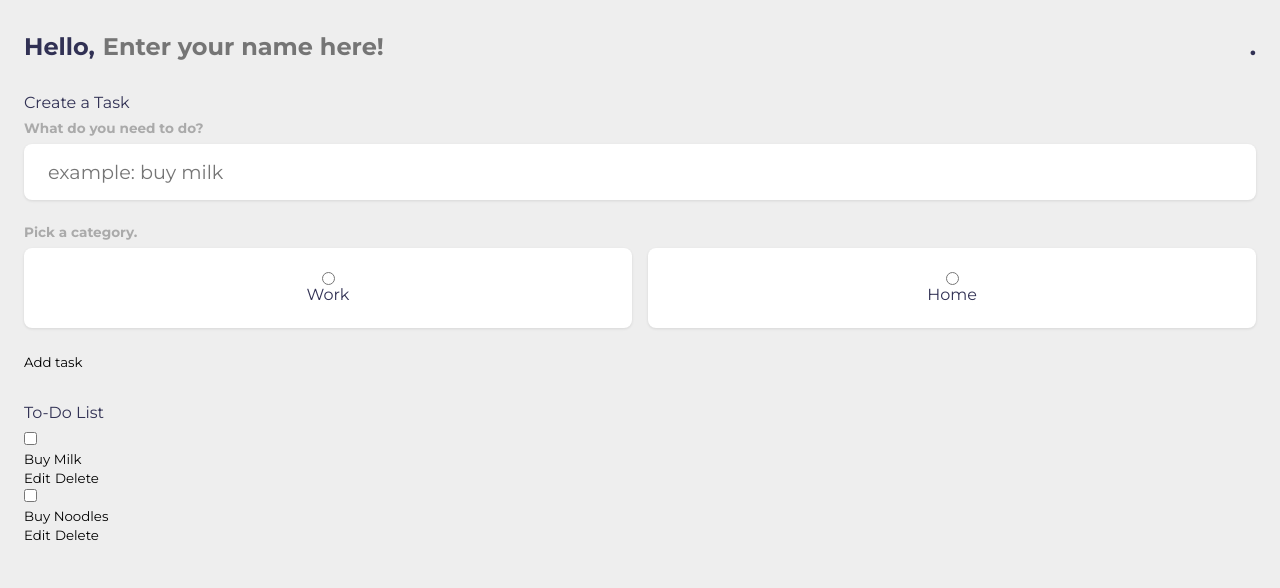
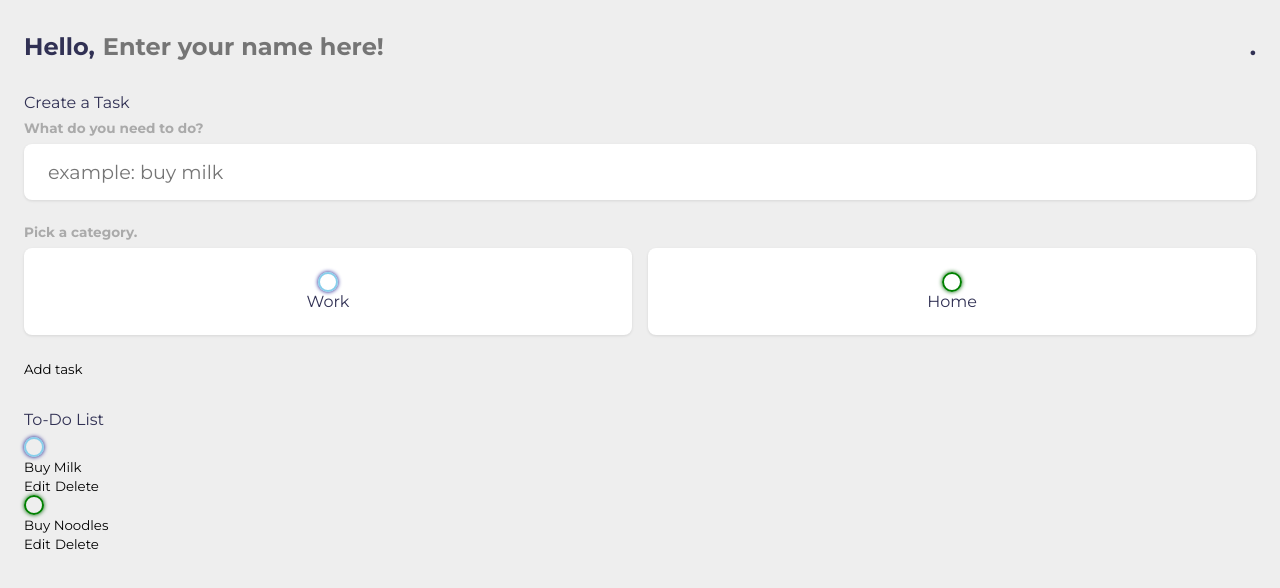
Before and after one commit to kathrynljackson/todo-list-categories, a plain HTML site: page index.html in a window 1280 px wide. Drawn offline with Linux system fonts and the light colour scheme.

Commit message:
Add radio button styling

```diff
--- a/style.css
+++ b/style.css
@@ -101,3 +101,50 @@ h4 {
     box-shadow: var(--shadow);
     cursor: pointer;
 }
+
+input[type="radio"],
+input[type="checkbox"] {
+    display: none;
+}
+
+.bubble {
+    display: flex;
+    align-items: center;
+    justify-content: center;
+    width: 20px;
+    height: 20px;
+    border-radius: 50%;
+}
+
+.bubble.work {
+    border: 2px solid var(--work);
+    box-shadow: var(--work-glow);
+}
+
+.bubble.home {
+    border: 2px solid var(--home);
+    box-shadow: var(--home-glow);
+}
+
+.bubble::after {
+    content: "";
+    display: block;
+    opacity: 0;
+    width: 0px;
+    height: 0px;
+    background-color: var(--work);
+    box-shadow: var(--work-glow);
+    border-radius: 50%;
+    transition: 0.2s ease-in-out;
+}
+
+.bubble.home::after {
+    background-color: var(--home);
+    box-shadow: var(--home-glow);
+}
+
+input:checked ~ .bubble::after {
+    width: 10px;
+    height: 10px;
+    opacity: 1;
+}
```
